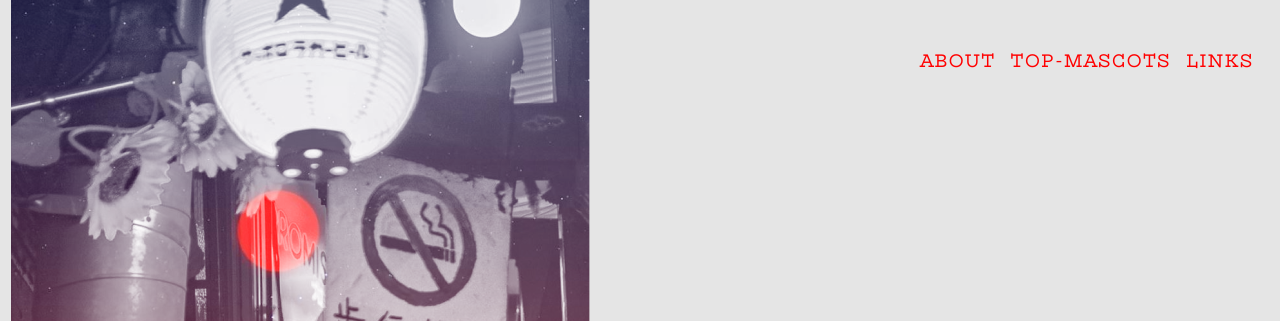
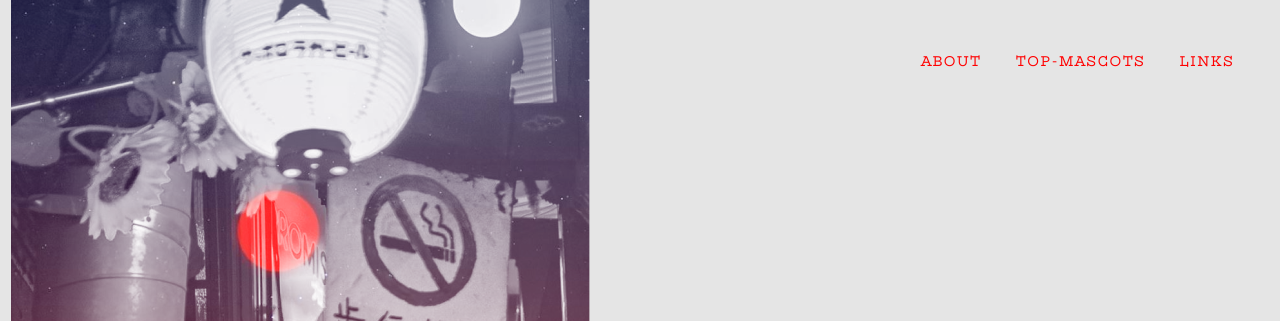
Before and after one commit to MaksymOnline/mascots, a plain HTML site: page index.html in a window 1280 px wide. Shown: the top 321 px of the page. Drawn offline with Linux system fonts and the light colour scheme.

Commit message:
style updates

```diff
--- a/css/style.css
+++ b/css/style.css
@@ -111,13 +111,30 @@ p{
 }
 
 .menu__link{
+    position: relative;
     font-family: "Kyiv*Type Serif";
-    margin-right: 15px;
-    font-size: 18px;
+    margin-right: 34px;
+    font-size: 14px;
     line-height: 20px;
     letter-spacing: 2px;
     text-transform: uppercase;
     color:#FF0000;
+}
+
+.menu__link:after {
+	display: block;
+	position: absolute;
+	left: 0;
+	width: 0;
+	height: 1px;
+	background-color: #FF0000;
+	content: "";
+	transition: width 0.3s ease-out;
+}
+
+.menu__link:hover:after,
+.menu__link:focus:after {
+	width: 100%;
 }
 
 .button{
```
